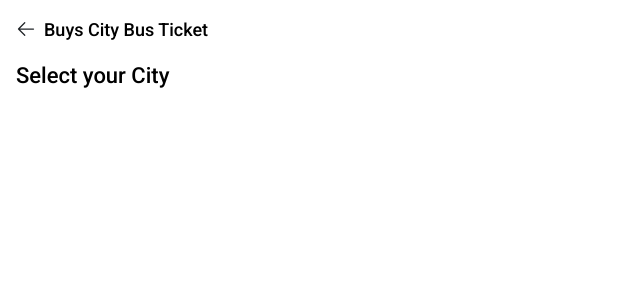
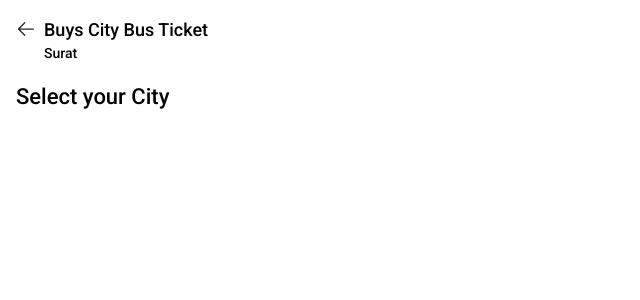
Before and after one commit to rajesh1998v/Paytm, a React (Create React App) app: page /station in a window 1280 px wide. Shown: the top 300 px of the page, without its empty margins (0-640 px from the left). Built offline with nearby package versions, Linux system fonts and the light colour scheme.

Commit message:
add code

```diff
--- a/src/Components/bookForm.jsx
+++ b/src/Components/bookForm.jsx
@@ -11,7 +11,11 @@ function City() {
                         <path stroke-linecap="round" stroke-linejoin="round" d="M10.5 19.5 3 12m0 0 7.5-7.5M3 12h18" />
                     </svg>
                 </Link>
-                <div className="Khcd2w">Buys City Bus Ticket</div>
+                <div className="Khcd2w">
+                    <div>Buys City Bus Ticket</div>
+                    <div className="x2fSe"> Surat
+                    </div>
+                </div>
             </div>
 
             <div className="Swd3w px-3">Select your City</div>
--- a/src/Components/mainComponent.jsx
+++ b/src/Components/mainComponent.jsx
@@ -1,7 +1,7 @@
 import React from "react";
 import { Routes,Route,Navigate } from "react-router-dom";
 import "../assets/styles/App.css";
-import Navbar from "./navbars"
+// import Navbar from "./navbars";
 import Home from "./home";
 import City from "./city";
 import BookForm from "./bookForm";
--- a/src/assets/styles/App.css
+++ b/src/assets/styles/App.css
@@ -331,3 +331,6 @@ textarea {
   font-weight: 500;
   margin: 0 8px;
 }
+.x2fSe{
+  font-size: 14px;
+}
```
